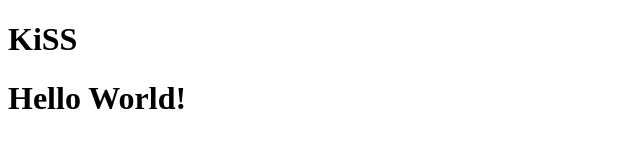
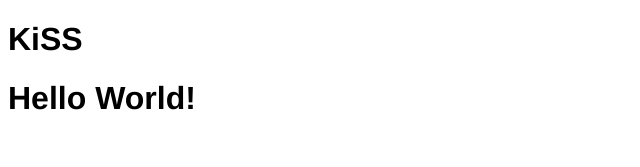
Before and after one commit to se-kiss/kiss-client, a Next.js app: page / in a window 1280 px wide. Shown: the top 167 px of the page, without its empty margins (0-640 px from the left). Built offline with nearby package versions, Linux system fonts and the light colour scheme.

Commit message:
add default font in global style

```diff
--- a/src/pages/_app.tsx
+++ b/src/pages/_app.tsx
@@ -1,9 +1,21 @@
 import {AppProps} from 'next/app'
 import {FC} from 'react'
+import {createGlobalStyle} from 'styled-components'
 import 'tailwindcss/tailwind.css'
 
+const GlobalStyle = createGlobalStyle`
+  body {
+    font-family: "Helvetica Neue", Helvetica, san-serif;
+  }
+`
+
 const App: FC<AppProps> = ({Component, pageProps}) => {
-  return <Component {...pageProps} />
+  return (
+    <>
+      <GlobalStyle />
+      <Component {...pageProps} />
+    </>
+  )
 }
 
 export default App
```
